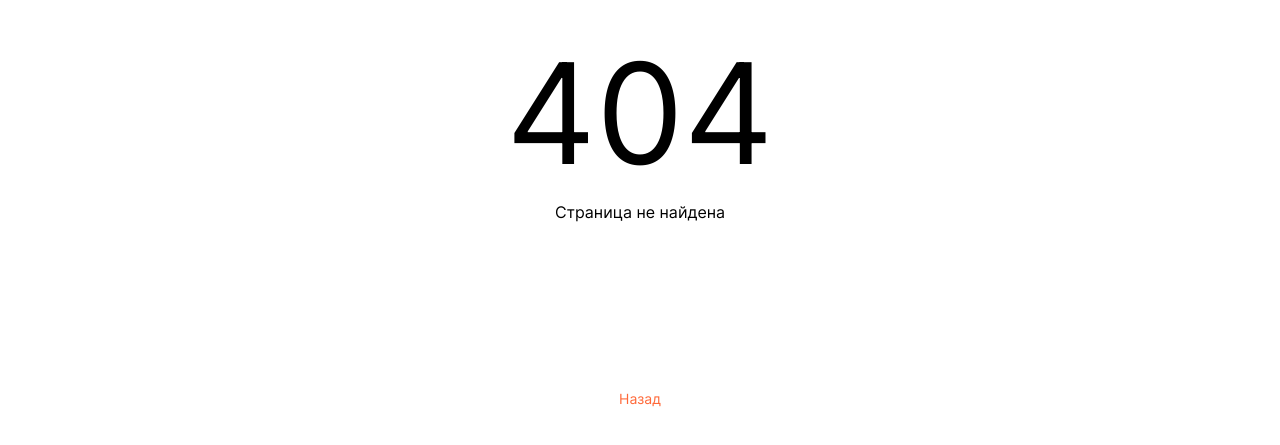
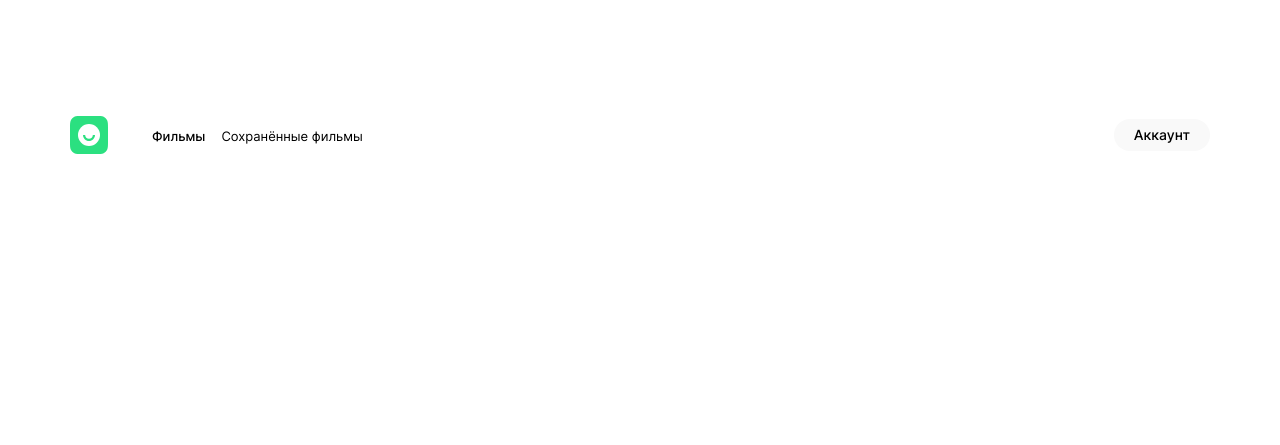
Before and after one commit to 418code/movies-explorer-frontend, a React app: page /header in a window 1280 px wide. Before the commit this address had no page. Shown: the part 265-710 px from the top of the page. Built offline with nearby package versions, Linux system fonts and the light colour scheme.

Commit message:
feat: add Header

```diff
--- a/src/components/App/App.js
+++ b/src/components/App/App.js
@@ -3,17 +3,19 @@ import { Routes, Route, Navigate } from 'react-router-dom';
 import { CurrentUserContext } from '../../contexts/CurrentUserContext';
 import NotFound from '../NotFound/NotFound';
 import Footer from '../Footer/Footer';
+import Header from '../Header/Header';
 
 function App() {
 
   //context state variables
   const [currentUser, setCurrentUser] = useState({ name: '', email: '' });
-  const {isLoggedIn} = true;
+  const isLoggedIn = true;
 
   return (
     <CurrentUserContext.Provider value={currentUser}>
       <div className="App body__element">
         <Routes>
+          <Route path="header" element={<Header isLoggedIn={isLoggedIn} />}/>
           <Route path="footer" element={<Footer />}/>
           <Route path="*" element={<NotFound />}/>
         </Routes>
--- /dev/null
+++ b/src/components/App/__link/_position/App__link_position_header.css
@@ -0,0 +1,11 @@
+.App__link_position_header {
+  font-weight: 500;
+  font-size: 10px;
+  line-height: 16px;
+}
+
+@media (min-width: 768px) {
+  .App__link_position_header {
+    font-size: 12px;
+  }
+}
--- /dev/null
+++ b/src/components/App/__link/_size/App__link_size_med.css
@@ -0,0 +1,3 @@
+.App__link_size_med {
+  font-size: 14px;
+}
--- /dev/null
+++ b/src/components/App/__link/_size/App__link_size_pmed.css
@@ -0,0 +1,4 @@
+.App__link_size_pmed {
+  font-size: 13px;
+  line-height: 18px;
+}
--- /dev/null
+++ b/src/components/App/__link/_style/App__link_style_btn-rnd.css
@@ -0,0 +1,7 @@
+.App__link_style_btn-rnd {
+  display: inline-block;
+  background-color: #F9F9F9;
+  border-radius: 20px;
+  text-align: center;
+  padding: 8px 20px;
+}
--- /dev/null
+++ b/src/components/App/__link/_style/App__link_style_btn.css
@@ -0,0 +1,13 @@
+.App__link_style_btn {
+  display: inline-block;
+  background-color: #2BE080;
+  border-radius: 3px;
+  text-align: center;
+  padding: 5px 12px;
+}
+
+@media (min-width: 768px) {
+  .App__link_style_btn {
+    padding: 8px 20px;
+  }
+}
--- /dev/null
+++ b/src/components/App/__link/_weight/App__link_weight_norm.css
@@ -0,0 +1,3 @@
+.App__link_weight_norm {
+  font-weight: 400;
+}
--- /dev/null
+++ b/src/components/Header/Header.css
@@ -0,0 +1,22 @@
+.Header {
+  box-sizing: border-box;
+  width: 100%;
+  min-height: 74px;
+  padding: 0 14px;
+  display: flex;
+  flex-direction: row;
+  justify-content: space-between;
+  align-items: center;
+}
+
+@media (min-width: 768px) {
+  .Header {
+    padding: 0 30px;
+  }
+}
+
+@media (min-width: 1280px) {
+  .Header {
+    padding: 0 70px;
+  }
+}
--- /dev/null
+++ b/src/components/Header/Header.js
@@ -0,0 +1,33 @@
+import { Link } from 'react-router-dom';
+import logo from '../../images/logo.svg';
+
+export default function Header(props) {
+  return (
+    <header className="Header">
+      <img src={logo} alt="логотип Movie explorer" className="Header__logo" />
+      {props.isLoggedIn ? <>
+                            <button className="Header__menu-btn"></button>
+                            <nav className="Header__nav">
+                              <ul className="Header__list">
+                                <li className="Header__list-item Header__list-item_space_close" key="movies">
+                                  <Link to="/movies" className="App__link App__link_position_header App__link_size_pmed">Фильмы</Link>
+                                </li>
+                                <li className="Header__list-item" key="saved-movies">
+                                  <Link to="/saved" className="App__link App__link_size_pmed">Сохранённые фильмы</Link>
+                                </li>
+                              </ul>
+                              <Link to="/account" className="App__link App__link_position_header App__link_style_btn-rnd App__link_size_med">Аккаунт</Link>
+                            </nav>
+                          </>
+                        :
+                          <ul className="Header__list">
+                            <li className="Header__list-item" key="sign-up">
+                              <Link to="/sign-up" className="App__link App__link_position_header">Регистрация</Link>
+                            </li>
+                            <li className="Header__list-item" key="sign-in">
+                              <Link to="/sign-in" className="App__link App__link_position_header App__link_style_btn">Войти</Link>
+                            </li>
+                          </ul>}
+    </header>
+  );
+}
--- /dev/null
+++ b/src/components/Header/__list-item/Header__list-item.css
@@ -0,0 +1,15 @@
+.Header__list-item {
+  list-style: none;
+  padding: 0 14px 0 0;
+  margin: 0;
+}
+
+.Header__list-item:last-of-type {
+  padding: 0;
+}
+
+@media (min-width: 768px) {
+  .Header__list-item {
+    padding: 0 30px 0 0;
+  }
+}
--- /dev/null
+++ b/src/components/Header/__list-item/_space/Header__list-item_space_close.css
@@ -0,0 +1,3 @@
+.Header__list-item_space_close {
+  padding: 0 16px 0 0;
+}
--- /dev/null
+++ b/src/components/Header/__list/Header__list.css
@@ -0,0 +1,7 @@
+.Header__list {
+  display: flex;
+  flex-direction: row;
+  margin: 0;
+  padding: 0;
+  align-items: baseline;
+}
--- /dev/null
+++ b/src/components/Header/__logo/Header__logo.css
@@ -0,0 +1,6 @@
+.Header__logo {
+  width: 38px;
+  height: 38px;
+  margin: 0;
+  padding: 0 44px 0 0;
+}
--- /dev/null
+++ b/src/components/Header/__menu-btn/Header__menu-btn.css
@@ -0,0 +1,23 @@
+.Header__menu-btn {
+  width: 40px;
+  height: 43px;
+  border: none;
+  padding: 0;
+  margin: 0;
+  background-color: #fff;
+  background-image: url(../../../images/hamburger_icon.svg);
+  background-size: 100%;
+}
+
+@media (min-width: 768px) {
+  .Header__menu-btn {
+    width: 44px;
+    height: 44px;
+  }
+}
+
+@media (min-width: 1280px) {
+  .Header__menu-btn {
+    display: none;
+  }
+}
--- /dev/null
+++ b/src/components/Header/__nav/Header__nav.css
@@ -0,0 +1,13 @@
+.Header__nav {
+  display: none;
+}
+
+@media (min-width: 1280px) {
+  .Header__nav {
+    width: 100%;
+    display: flex;
+    flex-direction: row;
+    justify-content: space-between;
+    align-items: center;
+  }
+}
--- a/src/index.css
+++ b/src/index.css
@@ -9,9 +9,14 @@
 @import url(./components/App/App.css);
 @import url(./components/App/__link/App__link.css);
 @import url(./components/App/__link/_color/App__link_color_orange.css);
-@import url(./components/App/__link/_size/App__link_size_adaptive.css);
 @import url(./components/App/__link/_position/App__link_position_bottom.css);
 @import url(./components/App/__link/_position/App__link_position_footer.css);
+@import url(./components/App/__link/_position/App__link_position_header.css);
+@import url(./components/App/__link/_style/App__link_style_btn.css);
+@import url(./components/App/__link/_style/App__link_style_btn-rnd.css);
+@import url(./components/App/__link/_size/App__link_size_adaptive.css);
+@import url(./components/App/__link/_size/App__link_size_med.css);
+@import url(./components/App/__link/_size/App__link_size_pmed.css);
 
 /* NotFound block */
 @import url(./components/NotFound/NotFound.css);
@@ -25,3 +30,11 @@
 @import url(../src/components/Footer/__text/_position/Footer__text_position_bottom.css);
 @import url(../src/components/Footer/__list/Footer__list.css);
 @import url(../src/components/Footer/__list-item/Footer__list-item.css);
+
+@import url(../src/components/Header/Header.css);
+@import url(../src/components/Header/__list/Header__list.css);
+@import url(../src/components/Header/__list-item/Header__list-item.css);
+@import url(../src/components/Header/__list-item/_space/Header__list-item_space_close.css);
+@import url(../src/components/Header/__logo/Header__logo.css);
+@import url(../src/components/Header/__menu-btn/Header__menu-btn.css);
+@import url(../src/components/Header/__nav/Header__nav.css);
```
Also changed, not shown: src/images/hamburger_icon.svg (added), src/images/logo.svg (added).
